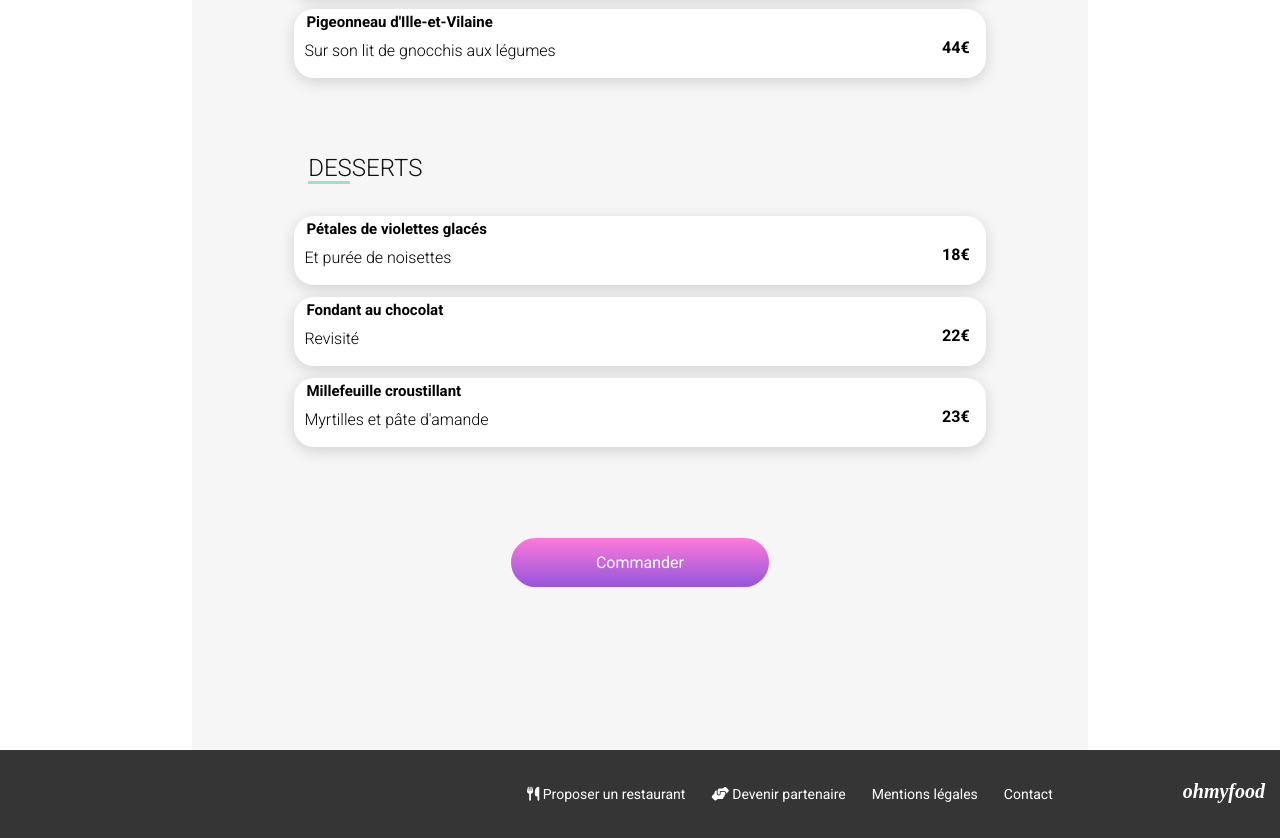
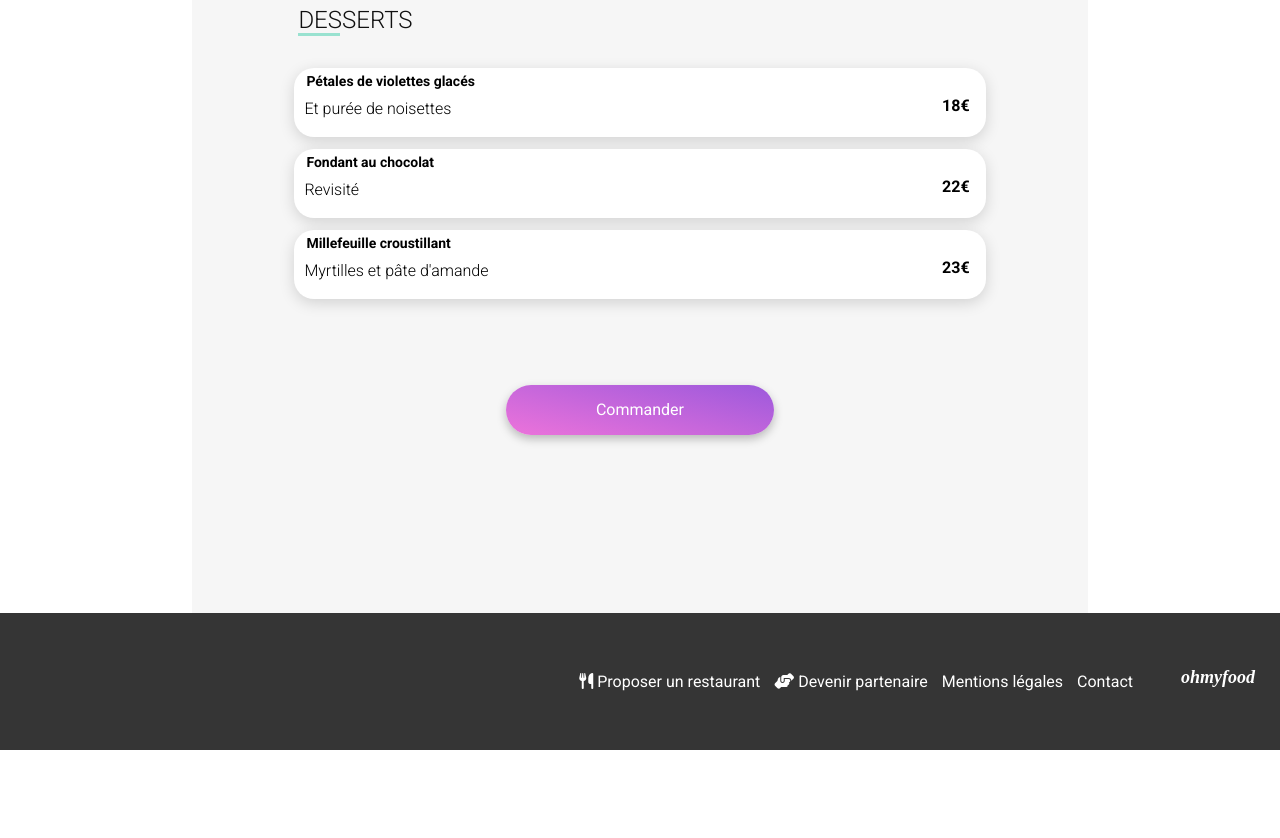
Before and after one commit to CHAW88/projet4, a website: page a-la-française.html in a window 1280 px wide. Shown: the part 1238-2076 px from the top of the page. After the commit the page ends 1988 px from the top, so only its background shows below. Drawn offline with Linux system fonts and the light colour scheme; a web font is replaced by a local one.

Commit message:
finishing css restaurant part

```diff
--- a/styles/sass/_common.scss
+++ b/styles/sass/_common.scss
@@ -1,14 +1,15 @@
 $tablette_size: 768px;
 $desktop_size: 1024px;
-:root{
+
+:root {
     --Black: #101010;
     --White: #FFF;
     --Grey-2: #EAEAEA;
     --Grey: #353535;
-    --Background:#F6F6F6;
-    --Primary:#9356DC;
-    --grey-tint-4:#7E7E7E;
-    --Green-Font:#008766;
+    --Background: #F6F6F6;
+    --Primary: #9356DC;
+    --grey-tint-4: #7E7E7E;
+    --Green-Font: #008766;
     --Green-light: #99E2D0;
 }
 
@@ -25,8 +26,29 @@ body {
     border: none;
     font-family: "Roboto";
 
-    &:hover{
+    &:hover {
         background: linear-gradient(to top, #b88af0, #ffa7e3);
         box-shadow: 4px 4px 8px rgba(0, 0, 0, 0.7);
     }
 }
+
+.button {
+    display: flex;
+    align-items: center;
+    border-radius: 25px;
+    gap: 40px;
+    text-decoration: none;
+    border-radius: 25px;
+    background: var(--Button-Gradient, linear-gradient(193deg, #9356DC -11.44%, #FF79DA 123.93%));
+    box-shadow: 0px 4px 10px 0px rgba(0, 0, 0, 0.25);
+    color: var(--White);
+    border: none;
+    font-family: "Roboto";
+    padding-right: 13%;
+    padding-left: 13%;
+
+    &:hover {
+        background: linear-gradient(to top, #B88AF0, #FFA7E3);
+
+    }
+}
--- a/styles/sass/restaurants.scss
+++ b/styles/sass/restaurants.scss
@@ -34,19 +34,20 @@
 
 .image-section {
     position: relative;
-    top: -40px;
+    top: -29px;
     background: var(--Background);
     border-top-left-radius: 30px;
     border-top-right-radius: 30px;
     display: flex;
     flex-direction: column;
     gap: 40px;
-    padding: 5px;
+    padding: 7px;
 
     @media (min-width: $tablette_size) {
         padding: 8%;
         margin-left: 15%;
         margin-right: 15%;
+        top: -40px;
     }
 
 
@@ -108,28 +109,19 @@
         display: flex;
         flex-direction: column;
         gap: 12px;
-        h2{
+
+        h2 {
             color: var(--Black);
             border-bottom: 3px solid #99E2D0;
             padding-bottom: 4px;
             line-height: 18px;
             width: 42px;
-            margin-left: 4%;
             font-family: 'Roboto';
             font-weight: 300;
-            margin-top: 10%;
-
-            @media (min-width: $tablette_size) {
-                margin-left: 2%;
-            }
-
-            @media (min-width:$desktop_size) {
-                margin-left: 2%;
-            }
-
+            margin-left: 4px;
         }
 
-       .plats {
+        .plats {
             background-color: var(--White);
             border-radius: 20px;
             box-shadow: 0px 4px 15px rgba(0, 0, 0, 0.15);
@@ -155,7 +147,7 @@
             }
 
             h3 {
-                font-size: 15px;
+                font-size: 14px;
                 margin: 2px;
                 margin-left: 12px;
                 font-family: 'Roboto';
@@ -214,47 +206,31 @@
     }
 
     .button-centre2 {
-        text-align: center;
-        padding: 20px;
+        height: 50px;
         margin-top: 46px;
         padding-bottom: 11%;
-
-        .button {
-            border-radius: 25px;
-            padding: 15px;
-            text-decoration: none;
-            background: linear-gradient(to top, #9356DC, #FF79DA);
-            color: var(--White);
-            border: none;
-            font-family: "Roboto";
-            padding-right: 13%;
-            padding-left: 13%;
-
-            &:hover {
-                background: linear-gradient(to top, #B88AF0, #FFA7E3);
-                box-shadow: 4px 4px 8px rgba(0, 0, 0, 0.7);
-            }
-        }
+        display: flex;
+        justify-content: center;
+        text-align: center;
+        gap: 40px;
     }
-
-
-
-
-
 }
 
 footer {
-    display: block;
-    align-items: center;
+    display: flex;
+    flex-direction: column;
+    align-items: flex-start;
     background: var(--Grey);
     color: var(--White);
-    padding: 15px;
-    margin-top: -9%;
+    padding: 22px 25px;
+    gap: 16px;
+    margin-top: -29px;
 
     @media (min-width: $tablette_size) {
         display: flex;
+        flex-direction: row-reverse;
         align-items: center;
-        background:var(--Grey);
+        background: var(--Grey);
         color: var(--White);
         margin-top: -40px;
         flex-direction: row-reverse;
@@ -266,42 +242,35 @@ footer {
         font-size: 20px;
         text-align: center;
         font-style: italic;
-        margin-right: 86%;
         font-family: "Shrikhand";
+        height: 27px;
+        font-size: 18px;
 
         @media (min-width: $tablette_size) {
-            font-size: 20px;
-            text-align: center;
-            font-style: italic;
             margin-top: 15px;
             margin-right: 0;
-            font-family: "Shrikhand";
+
         }
 
     }
 
     ul {
         font-family: 'Roboto';
-        font-size: 14px;
-        margin: 0px;
-        padding: 15px;
         list-style: none;
         margin: 0;
         padding: 0;
         display: block;
 
         @media (min-width: $tablette_size) {
-            font-family: "Roboto";
-            font-size: 14px;
             display: flex;
             justify-content: end;
-            gap: 16px;
-            padding-right: 10%;
+            padding: 30px 25px;
         }
 
 
         li {
-            padding: 5px;
+            padding: 7px;
+            font-size: 16px;
 
             a {
                 color: var(--White);
```
Also changed, not shown: styles/css/index.css, styles/css/restaurants.css, 2 other files.
